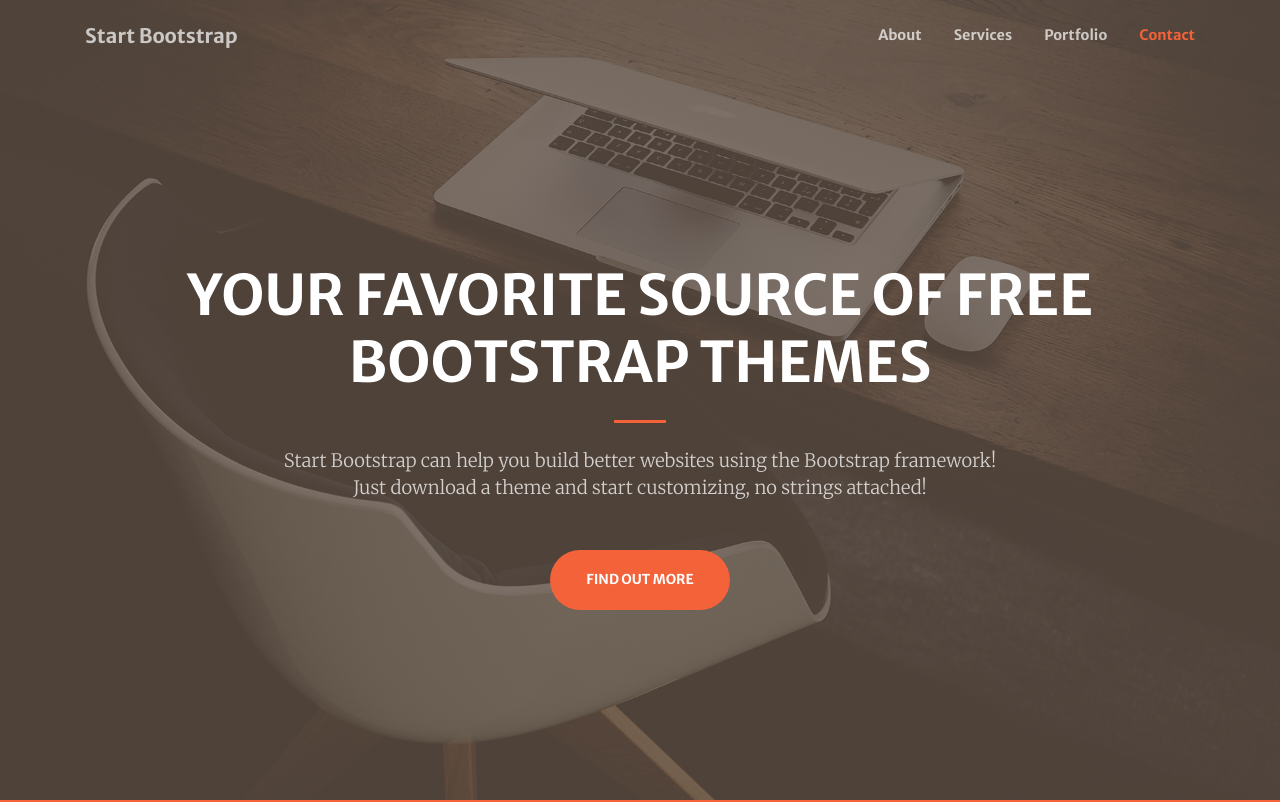
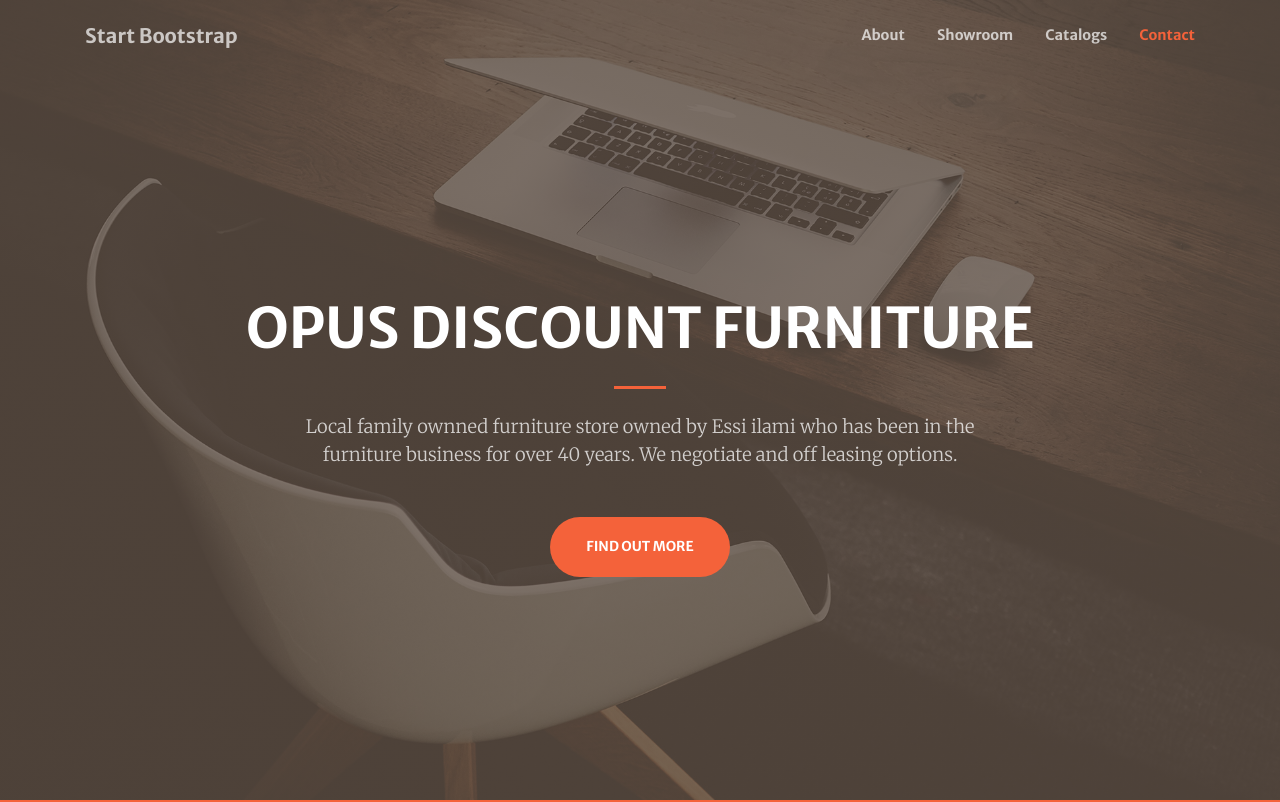
Before and after one commit to DISCOUNTFURNITURE/discountfurniturellc.github.io, a website with bundled scripts: page index.html in a window 1280 px wide. Shown: the top 802 px of the page. Built offline with nearby package versions, Linux system fonts and the light colour scheme.

Commit message:
added to the masterhead

```diff
--- a/index.html
+++ b/index.html
@@ -40,10 +40,10 @@
             <a class="nav-link js-scroll-trigger" href="#about">About</a>
           </li>
           <li class="nav-item">
-            <a class="nav-link js-scroll-trigger" href="#services">Services</a>
+            <a class="nav-link js-scroll-trigger" href="#services">Showroom</a>
           </li>
           <li class="nav-item">
-            <a class="nav-link js-scroll-trigger" href="#portfolio">Portfolio</a>
+            <a class="nav-link js-scroll-trigger" href="#portfolio">Catalogs</a>
           </li>
           <li class="nav-item">
             <a class="nav-link js-scroll-trigger" href="#contact">Contact</a>
@@ -58,11 +58,11 @@
     <div class="container h-100">
       <div class="row h-100 align-items-center justify-content-center text-center">
         <div class="col-lg-10 align-self-end">
-          <h1 class="text-uppercase text-white font-weight-bold">Your Favorite Source of Free Bootstrap Themes</h1>
+          <h1 class="text-uppercase text-white font-weight-bold">Opus Discount Furniture</h1>
           <hr class="divider my-4">
         </div>
         <div class="col-lg-8 align-self-baseline">
-          <p class="text-white-75 font-weight-light mb-5">Start Bootstrap can help you build better websites using the Bootstrap framework! Just download a theme and start customizing, no strings attached!</p>
+          <p class="text-white-75 font-weight-light mb-5">Local family ownned furniture store owned by Essi ilami who has been in the furniture business for over 40 years. We negotiate and off leasing options.</p>
           <a class="btn btn-primary btn-xl js-scroll-trigger" href="#about">Find Out More</a>
         </div>
       </div>
```
